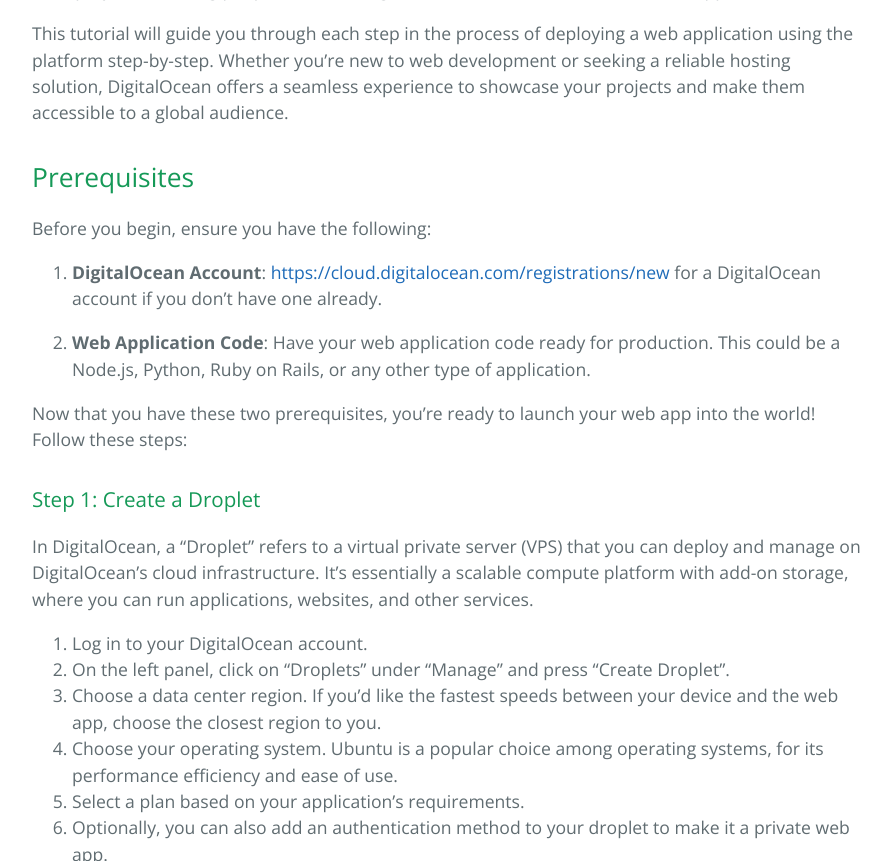
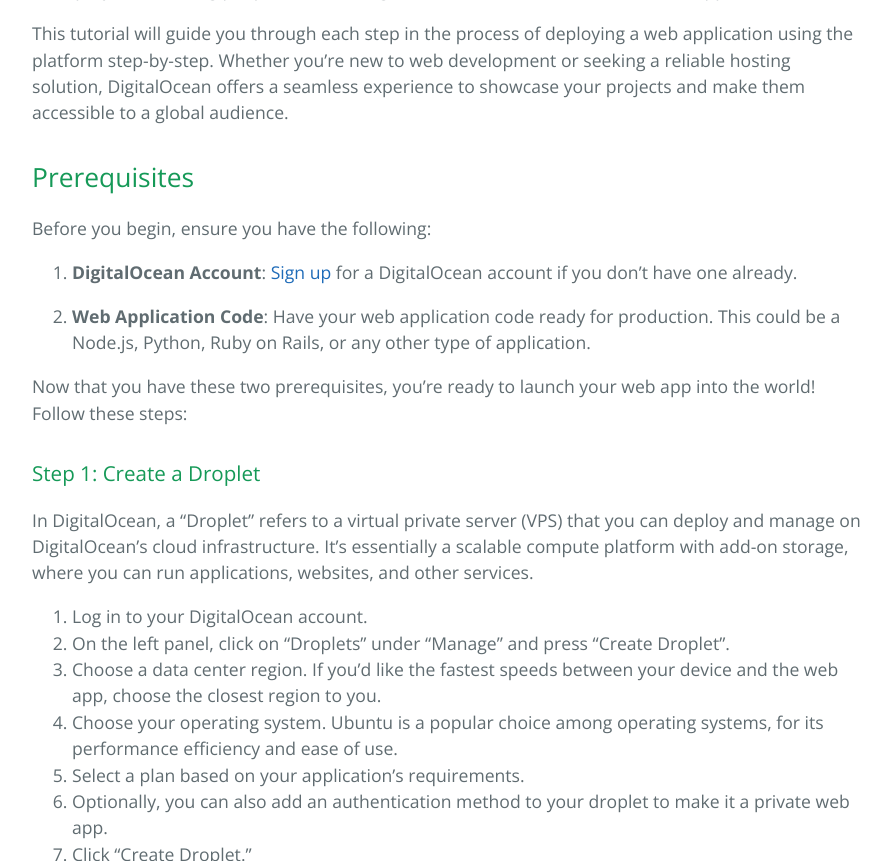
Before and after one commit to learning-software-engineering/learning-software-engineering.github.io, a Jekyll site: the page built from Topics/Tech_Stacks/DigitalOcean_Web_App.md, in a window 1280 px wide and 900 px high, scrolled down 609 px, cut to the strip 0-861 px from the top of the window. Shown: the whole strip, without its empty margins (192-1083 px from the left). Built offline with Jekyll 4.4.1, drawn with Linux system fonts in a browser that asks for light colours; our own code applies the rules of GitHub Pages for plain Markdown files; some of the changed text lies outside the part shown.

Commit message:
Fixed links 2

```diff
--- a/Topics/Tech_Stacks/DigitalOcean_Web_App.md
+++ b/Topics/Tech_Stacks/DigitalOcean_Web_App.md
@@ -8,7 +8,7 @@
 ## Prerequisites
 Before you begin, ensure you have the following:
 
-1. **DigitalOcean Account**: [https://cloud.digitalocean.com/registrations/new](Sign up) for a DigitalOcean account if you don't have one already.
+1. **DigitalOcean Account**: [Sign up](https://cloud.digitalocean.com/registrations/new) for a DigitalOcean account if you don't have one already.
 
 2. **Web Application Code**: Have your web application code ready for production. This could be a Node.js, Python, Ruby on Rails, or any other type of application.
 
```
Also changed, not shown: other parts of Topics/Tech_Stacks/DigitalOcean_Web_App.md (+1 -1 lines).
